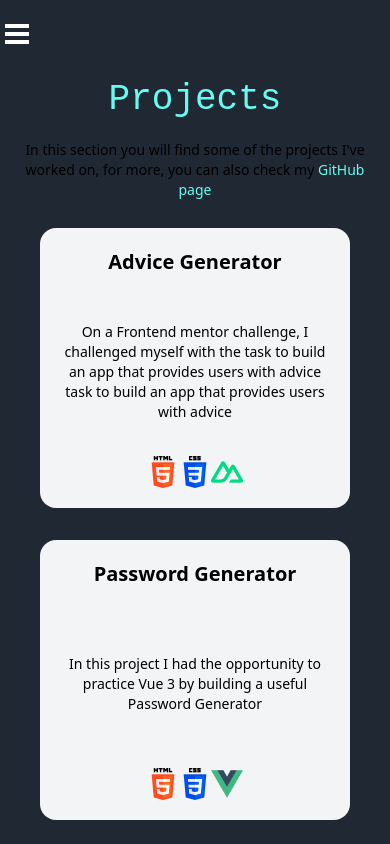
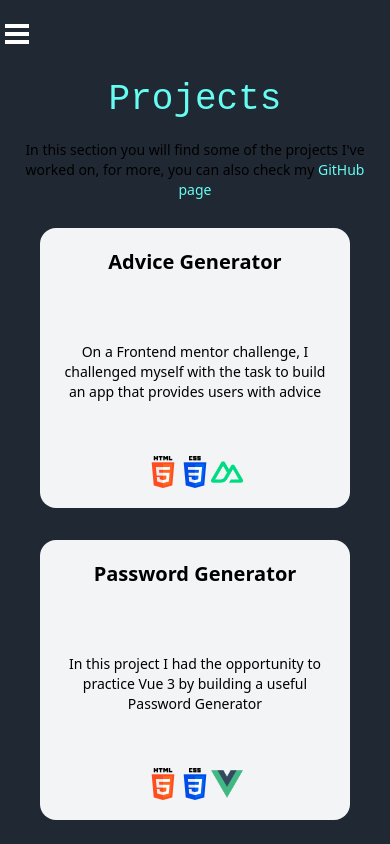
Before and after one commit to cfcmeireles/Portfolio-Carina, a Nuxt app: page /projects in a window 390 px wide. Shown: the top 844 px of the page. Built offline with nearby package versions, Linux system fonts and the light colour scheme.

Commit message:
add fadeIn animation to HamburgerMenu

```diff
--- a/components/HamburgerMenu.vue
+++ b/components/HamburgerMenu.vue
@@ -85,7 +85,6 @@ export default {
 .hamburger-menu.active .nav-items {
   display: block;
 }
-
 .hamburger-menu.active .nav-items li {
   color: #202833;
   list-style: none;
@@ -100,6 +99,14 @@ export default {
   background-color: lightblue;
 }
 
+.top-menu.active,
+.hamburger-menu.active {
+  animation: fadeIn 0.5s ease-in-out;
+}
+
+.hamburger-menu.active .bar {
+  background: #202833;
+}
 .hamburger-menu ul {
   background-color: lightblue;
 }
@@ -107,4 +114,13 @@ export default {
 .hamburger-menu ul li {
   opacity: 1;
 }
+
+@keyframes fadeIn {
+  from {
+    opacity: 0;
+  }
+  to {
+    opacity: 1;
+  }
+}
 </style>
--- a/pages/projects.vue
+++ b/pages/projects.vue
@@ -35,8 +35,7 @@
                 /></template>
                 <template #description>
                   On a Frontend mentor challenge, I challenged myself with the
-                  task to build an app that provides users with advice task to
-                  build an app that provides users with advice
+                  task to build an app that provides users with advice
                 </template>
               </ProjectFrames>
             </Transition>
```
